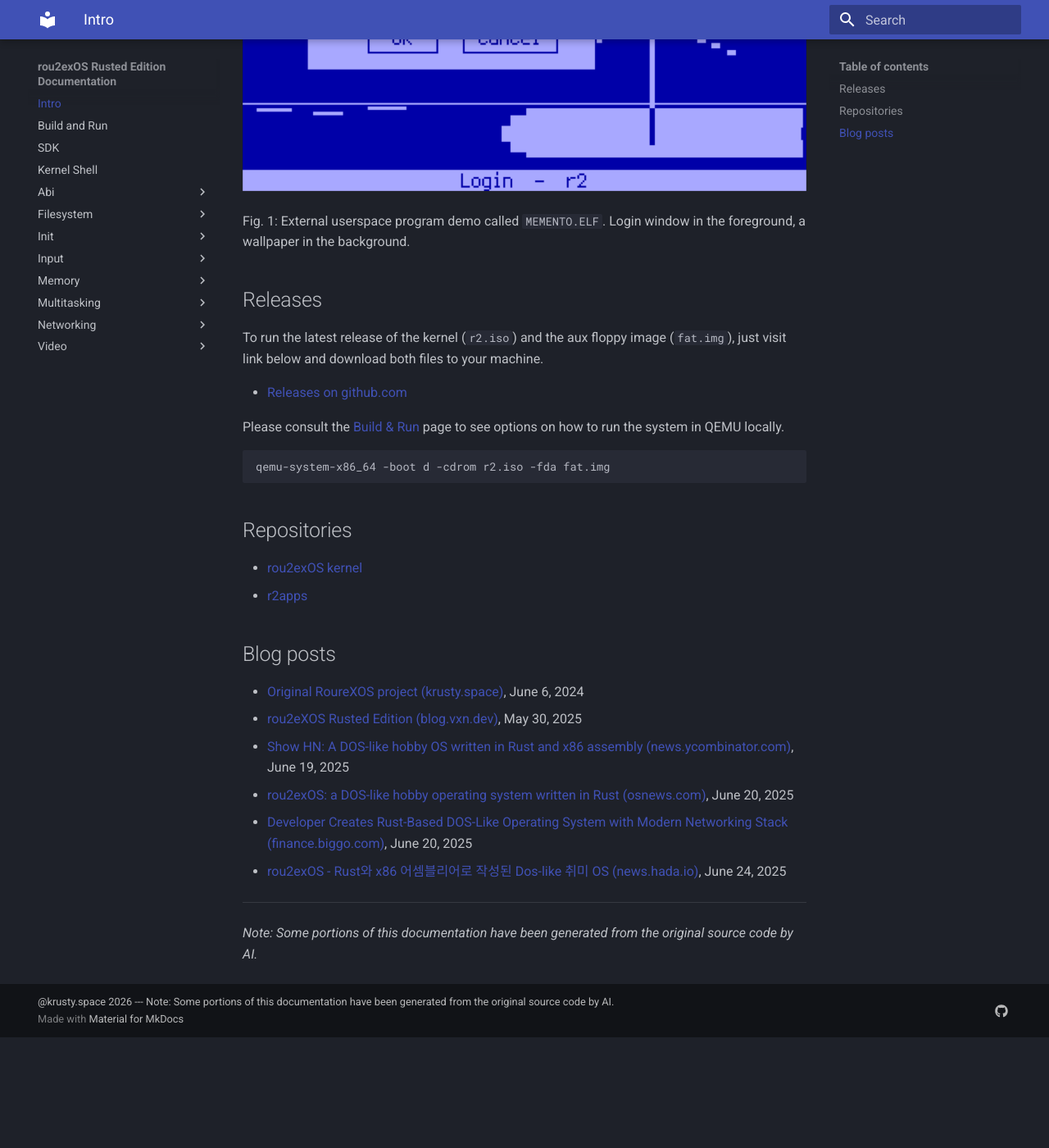
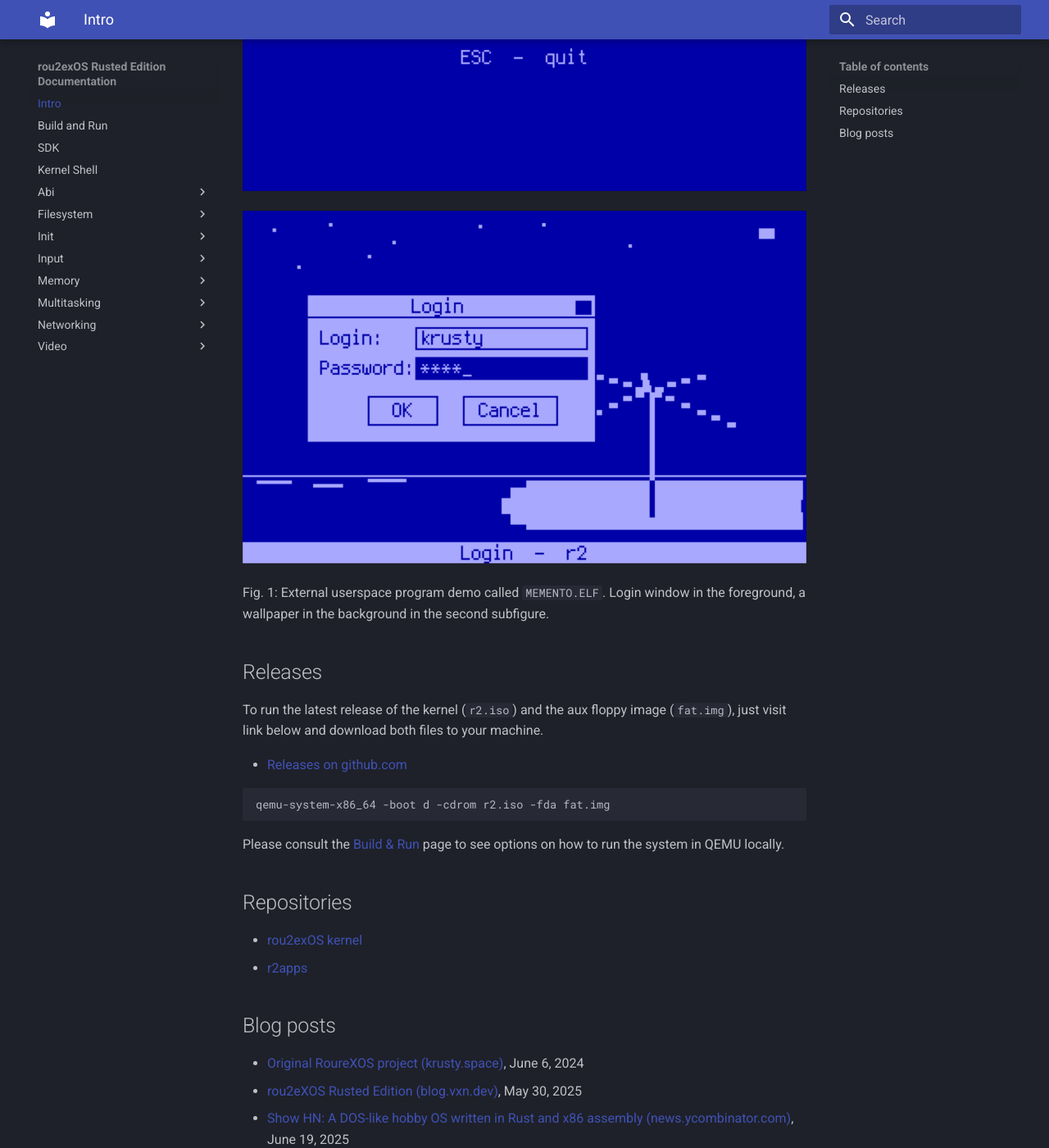
Before and after one commit to krustowski/rou2exOS, an MkDocs documentation site: the page built from docs/index.md, in a window 1280 px wide and 1400 px high, scrolled down 762 px. Shown: the whole window at 82% size. Built offline with MkDocs 1.6.1 and Material for MkDocs 9.7.7, drawn with Linux system fonts in a browser that asks for light colours; before the commit the page ends 2027 px from its top, so only the background shows below that.

Commit message:
Update docs, add new assets

````diff
--- a/docs/index.md
+++ b/docs/index.md
@@ -13,9 +13,11 @@
 
 Userland programs are flat ELF binaries loaded into a fixed region (`0x600_000–0xA00_000`) and call into the kernel via interrupt `0x7F`.
 
-![memento](r2-memento-hello-login.png)
+![memento-welcome](/assets/r2-memento-hello-splash-start.png)
 
-Fig. 1: External userspace program demo called `MEMENTO.ELF`. Login window in the foreground, a wallpaper in the background.
+![memento-login](r2-memento-hello-login.png)
+
+Fig. 1: External userspace program demo called `MEMENTO.ELF`. Login window in the foreground, a wallpaper in the background in the second subfigure.
 
 ## Releases
 
@@ -23,11 +25,12 @@
 
 + [Releases on github.com](https://github.com/krustowski/rou2exOS/releases)
 
-Please consult the [Build & Run](/build/) page to see options on how to run the system in QEMU locally.
 
 ```
 qemu-system-x86_64 -boot d -cdrom r2.iso -fda fat.img
 ```
+
+Please consult the [Build & Run](/build/) page to see options on how to run the system in QEMU locally.
 
 ## Repositories
 
````
Also changed, not shown: docs/assets/js/umami.js (added, +7 -0 lines), docs/shell.md (+4 -0 lines), docs/assets/r2-memento-hello-splash-start.png (added).
